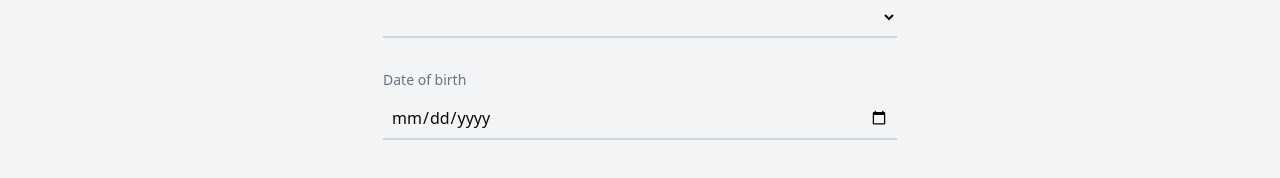
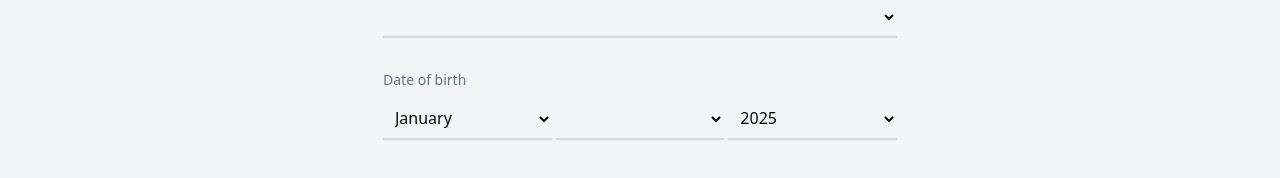
Before and after one commit to EltonRexha/Echoed-Frontend, a React (Vite) app: page /sign-up in a window 1280 px wide. Shown: the part 504-682 px from the top of the page. Built offline with nearby package versions, Linux system fonts and the light colour scheme.

Commit message:
use select for birthdate instead of input date

```diff
--- a/src/components/SignupBox.tsx
+++ b/src/components/SignupBox.tsx
@@ -12,11 +12,14 @@ import { z } from 'zod';
 import { zodResolver } from '@hookform/resolvers/zod';
 import { countries } from 'countries-list';
 import genders from '@/services/state/genders.json';
+import getMonthName from '@/utils/getMonthName';
+import getDaysInMonth from '@/utils/getDaysInMonth';
 
 const COUNTRIES = Object.values(countries)
   .map((country) => country.name)
   .sort();
 const MIN_AGE = 13;
+const NOW = new Date();
 
 const schema = z
   .object({
@@ -39,21 +42,12 @@ const schema = z
     confirmPassword: z.string(),
     country: z.enum(COUNTRIES as [string, ...string[]]),
     gender: z.enum(genders as [string, ...string[]]),
-    dateOfBirth: z
-      .date()
-      .refine((date) => {
-        const today = new Date();
-        const minDate = new Date(
-          today.getFullYear() - MIN_AGE,
-          today.getMonth(),
-          today.getDate()
-        );
-        return date <= minDate;
-      }, `You must be at least ${MIN_AGE} years old`)
-      .refine((date) => {
-        const year1900 = new Date(1900, 0, 1);
-        return date > year1900;
-      }, 'Date must be after the year 1900'),
+    year: z
+      .number()
+      .max(NOW.getFullYear() - MIN_AGE, 'You are too young')
+      .min(1900, 'Stop lying about your age'),
+    month: z.number().min(1, 'Invalid month').max(12, 'Invalid month'),
+    day: z.number().min(1, 'Invalid day').max(31, 'Invalid day'),
   })
   .refine((data) => data.password === data.confirmPassword, {
     message: 'Passwords must match',
@@ -71,9 +65,6 @@ function SignupBox(): JSX.Element {
   } = useForm<Inputs>({
     resolver: zodResolver(schema),
     mode: 'onChange',
-    defaultValues: {
-      dateOfBirth: undefined,
-    },
   });
   const onSubmit: SubmitHandler<Inputs> = (data) => console.log(data);
   const [currentInputBox, setCurrentInputBox] = useState(0);
@@ -136,10 +127,9 @@ function FirstInputGroup({
   const email = watch('email');
   const gender = watch('gender');
   const country = watch('country');
-  const dateOfBirth = watch('dateOfBirth');
+  const month = watch('month');
 
-  const isFormValid =
-    firstName && lastName && email && gender && country && dateOfBirth;
+  const isFormValid = firstName && lastName && email && gender && country;
 
   return (
     <div className="relative h-full flex flex-col font-sans">
@@ -262,27 +252,59 @@ function FirstInputGroup({
 
         <li className="w-full">
           <div className="w-full mb-5 flex flex-col gap-2">
-            <label
-              htmlFor="dateOfBirth"
-              className="text-sm text-gray-500 dark:text-gray-400 "
-            >
+            <label className="text-sm text-gray-500 dark:text-gray-400 ">
               Date of birth
             </label>
-            <input
-              type="date"
-              {...register('dateOfBirth', {
-                setValueAs: (value) => (value ? new Date(value) : value),
-              })}
-              className="border-b-2 border-gray-300 p-2 dark:bg-purple-shade-400 dark:border-gray-600 w-full"
-            />
+            <div className="flex gap-1">
+              <select
+                {...register('month', { setValueAs: (value) => Number(value) })}
+                id="month"
+                className="border-b-2 border-gray-300 p-2 dark:bg-purple-shade-400 dark:border-gray-600 flex-1"
+              >
+                {Array.from({ length: 12 }, (_, i) => i + 1).map((item) => (
+                  <option value={item}>{getMonthName(item)}</option>
+                ))}
+              </select>{' '}
+              <select
+                {...register('day', { setValueAs: (value) => Number(value) })}
+                className="border-b-2 border-gray-300 p-2 dark:bg-purple-shade-400 dark:border-gray-600 flex-1"
+              >
+                {Array.from(
+                  { length: getDaysInMonth(month) as number },
+                  (_, i) => i + 1
+                ).map((day) => (
+                  <option value={day}>{day}</option>
+                ))}
+              </select>
+              <select
+                {...register('year', { setValueAs: (value) => Number(value) })}
+                defaultValue={new Date().getFullYear()}
+                className="border-b-2 border-gray-300 p-2 dark:bg-purple-shade-400 dark:border-gray-600 flex-1"
+              >
+                {Array.from(
+                  { length: new Date().getFullYear() - 1900 + 1 },
+                  (_, i) => 1900 + i
+                ).map((year) => (
+                  <option value={year}>{year}</option>
+                ))}
+              </select>
+            </div>
+            {errors.year && (
+              <p className="text-red-600 text-sm font-semibold font-sans">
+                {errors.year.message}
+              </p>
+            )}
+            {errors.day && (
+              <p className="text-red-600 text-sm font-semibold font-sans">
+                {errors.day.message}
+              </p>
+            )}
+            {errors.month && (
+              <p className="text-red-600 text-sm font-semibold font-sans">
+                {errors.month.message}
+              </p>
+            )}
           </div>
-          {errors.dateOfBirth && (
-            <p className="text-red-600 text-sm font-semibold font-sans">
-              {errors.dateOfBirth.message === 'Expected date, received string'
-                ? 'Date of birth is required'
-                : errors.dateOfBirth.message}
-            </p>
-          )}
         </li>
       </ul>
 
--- /dev/null
+++ b/src/utils/getDaysInMonth.ts
@@ -0,0 +1,9 @@
+const getDaysInMonth = (
+  month: number,
+  year: number = new Date().getFullYear()
+): number | null => {
+  if (month < 1 || month > 12) return null;
+  return new Date(year, month, 0).getDate();
+};
+
+export default getDaysInMonth;
--- /dev/null
+++ b/src/utils/getMonthName.ts
@@ -0,0 +1,20 @@
+const getMonthName = (month: number): string | null => {
+  const months = [
+    'January',
+    'February',
+    'March',
+    'April',
+    'May',
+    'June',
+    'July',
+    'August',
+    'September',
+    'October',
+    'November',
+    'December',
+  ];
+
+  return month >= 1 && month <= 12 ? months[month - 1] : null;
+};
+
+export default getMonthName;
```
